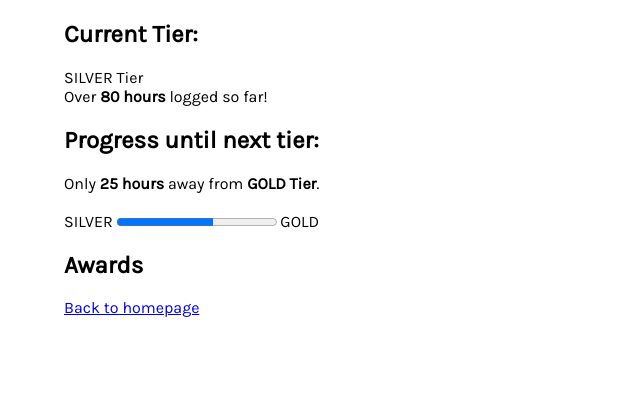
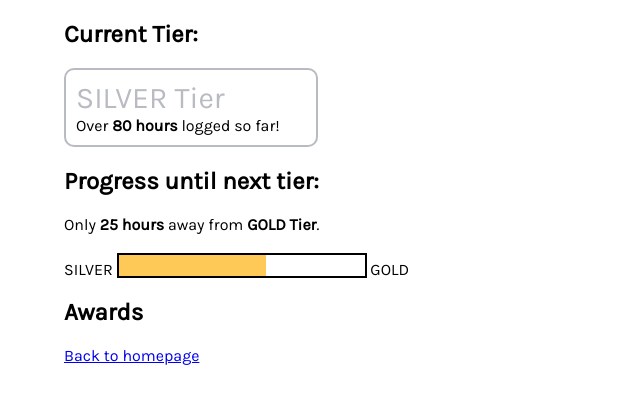
Before and after one commit to webapps-group-28/volunteer-find, a Django app: template users/templates/users/profile.html in a window 1280 px wide. Shown: the part 83-487 px from the top of the page, without its empty margins (0-640 px from the left). Run offline with Django 3.2, Linux system fonts and the light colour scheme; the template is opened without the code that fills it, so the values that code supplies are empty.

Commit message:
Added styling for profile tier in home.css

```diff
--- a/static/home.css
+++ b/static/home.css
@@ -118,3 +118,41 @@ form input[type="submit"]:active, button:active {
     height: 400px;
     width: 100%;
 }
+
+#tier {
+    border: 2px solid rgb(184, 187, 193);
+    border-radius: 10px;
+    padding: 10px;
+    width: 20%;
+}
+
+#tier span {
+    font-size: 30px;
+    color: rgb(184, 187, 193);
+}
+
+progress[value] {
+    -webkit-appearance: none;
+    -moz-appearance: none;
+    appearance: none;
+    height: 25px;
+    width: 250px;
+}
+
+progress[value]::-webkit-progress-bar {
+    background-color: rgb(255, 255, 255);
+    border: 2px solid rgb(0, 0, 0);
+}
+
+progress[value]::-moz-progress-bar {
+    background-color: rgb(255, 255, 255);
+    border: 2px solid rgb(0, 0, 0);
+}
+
+progress[value]::-moz-progress-value {
+    background-color: rgb(255, 201, 87);
+}
+
+progress[value]::-webkit-progress-value {
+    background-color: rgb(255, 201, 87);
+}
```
